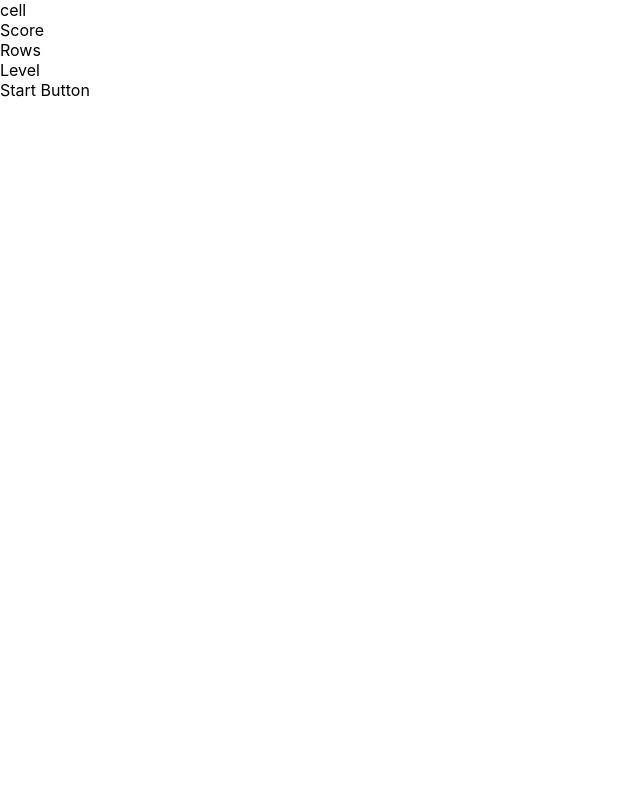
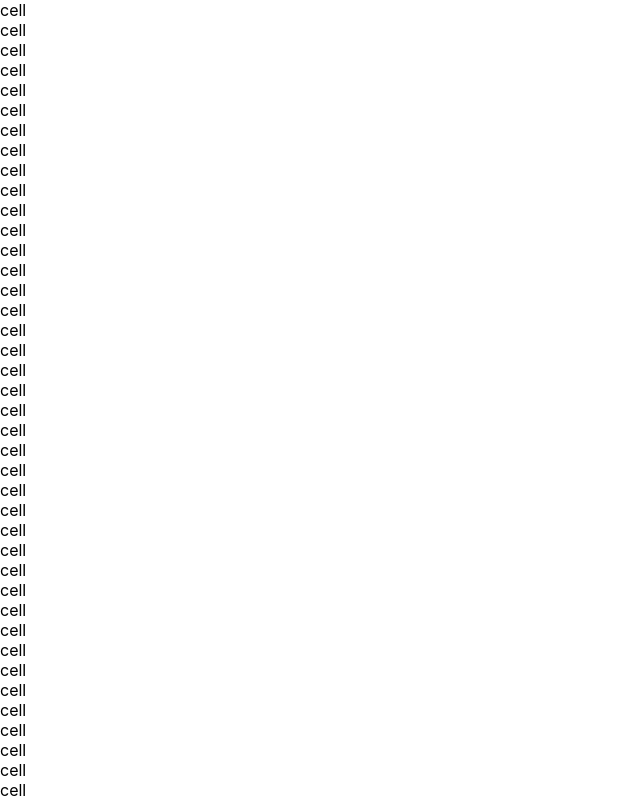
Before and after one commit to geeekgod/tetris-game-main, a React (Create React App) app: page / in a window 1280 px wide. Shown: the top 800 px of the page, without its empty margins (0-640 px from the left). Built offline with nearby package versions, Linux system fonts and the light colour scheme.

Commit message:
feat: add stage to render

```diff
--- a/src/components/Stage.jsx
+++ b/src/components/Stage.jsx
@@ -4,7 +4,7 @@
 const Stage = ({ stage }) => {
     return (
         <div>
-            <Cell />
+            {stage.map(row => row.map((cell, x) => <Cell key={x} type={cell[0]} />))}
         </div>
     )
 }
--- a/src/components/Tetris.jsx
+++ b/src/components/Tetris.jsx
@@ -2,11 +2,12 @@
 import Stage from './Stage';
 import Display from './Display';
 import StartButton from './StartButton';
+import { createStage } from '../gameHelpers'
 
 const Tetris = () => {
     return (
         <div>
-            <Stage />
+            <Stage stage={createStage()} />
             <aside>
                 <div>
                     <Display text="Score" />
--- /dev/null
+++ b/src/gameHelpers.jsx
@@ -0,0 +1,7 @@
+export const STAGE_WIDTH = 12;
+export const STAGE_HEIGHT = 20;
+
+
+export const createStage = () => (
+    Array.from(Array(STAGE_HEIGHT), () => Array(STAGE_WIDTH).fill([0, 'clear']))
+);
```
Also changed, not shown: src/tetrominos.jsx (added).
